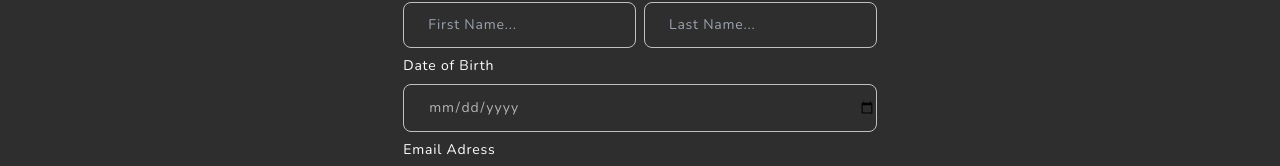
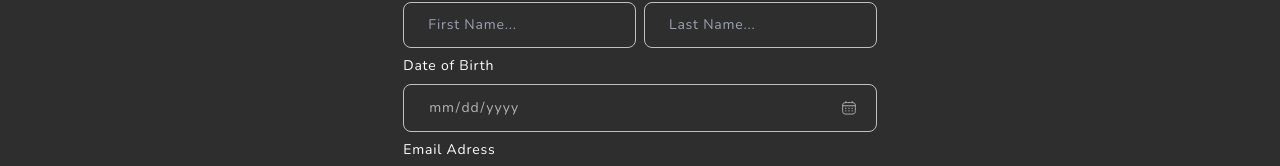
Before and after one commit to ImDeveloperz/web4jobs_frontend, a Next.js app: page /signup in a window 1280 px wide. Shown: the part 283-449 px from the top of the page. Built offline with nearby package versions, Linux system fonts and the light colour scheme; no server answers.

Commit message:
sign up validation completed ✅

```diff
--- a/package.json
+++ b/package.json
@@ -20,6 +20,7 @@
     "react-dom": "^18",
     "react-hook-form": "^7.52.1",
     "react-icons": "^5.2.1",
+    "react-toastify": "^10.0.5",
     "swr": "^2.2.5",
     "zod": "^3.23.8"
   },
--- a/src/app/globals.css
+++ b/src/app/globals.css
@@ -22,7 +22,28 @@
   --color-focus-secondary: #89D630;
 
 }
+input:-webkit-autofill,
+input:-webkit-autofill:hover,
+input:-webkit-autofill:focus,
+input:-webkit-autofill:active  {
+  -webkit-text-fill-color: white !important;
+  -webkit-box-shadow: 0 0 0px 1000px transparent inset;
+  transition: background-color 5000s ease-in-out 0s;
+}
+input {
+  caret-color: white;
+}
+input[type="date"]::-webkit-calendar-picker-indicator {
+  opacity: 0;
+}
 
+/* Add a custom icon */
+input[type="date"] {
+  background-image: url('/date.svg');
+  background-repeat: no-repeat;
+  background-position: calc(100% - 20px);;
+  background-size: 1em;
+}
 @media (prefers-color-scheme: dark) {
   :root {
     --foreground-rgb: 255, 255, 255;
--- a/src/components/auth/signup/SignUp.tsx
+++ b/src/components/auth/signup/SignUp.tsx
@@ -1,4 +1,6 @@
 'use client'
+import { toast, ToastContainer } from 'react-toastify';
+import 'react-toastify/dist/ReactToastify.css';
 import { ZodType, z } from 'zod';
 import { Text } from '@/constant'
 import { useAuth } from '@/hooks/auth';
@@ -8,7 +10,7 @@ import { useForm } from 'react-hook-form'
 import { zodResolver } from '@hookform/resolvers/zod';
 import { PiWarningCircleFill } from "react-icons/pi";
 
-const styleInput = 'py-3 pl-6 rounded-lg bg-transparent border text-quaternary-color  focus:outline-none focus:border-primary-color w-full';
+const styleInput = 'py-3 pl-6 rounded-lg bg-transparent border text-quaternary-color focus:outline-none focus:border-primary-color w-full';
 const SignUp = () => {
     const { signup } = useAuth({
         middleware: 'guest',
@@ -43,7 +45,7 @@ const SignUp = () => {
     });
     const signupFunction = async (data: FormData) => {
         if (!isChecked) {
-            setErrorCheck("You must agree to the terms and conditions before signing up");
+            toast.error("You must agree to the terms and conditions before signing up");
             return;
         }
         signup({
@@ -52,6 +54,7 @@ const SignUp = () => {
     };
     return (
         <div className="flex lg:pt-4 md:pt-6 pt-8   w-full  flex-col text-primary-color items-center justify-center ">
+            <ToastContainer position='top-center'  />
             {errorCheck && <div className="text-red-500 text-sm">{errorCheck}</div>}
             <div className='w-full' >
                 <div className='w-full' >
@@ -67,7 +70,7 @@ const SignUp = () => {
                                         <div className='flex flex-col gap-2'>
                                             <label htmlFor="first name">{Text.SignUp.input1}</label>
                                             <div className='flex  flex-col ' >
-                                                <input  {...register('first_name', { required: true })} className={`${styleInput} ${errors.last_name ? "border-red-500 focus:border-red-500 " : "border-quaternary-color" } `} type="text" id='first name' placeholder={Text.SignUp.placeholder1} />
+                                                <input  {...register('first_name', { required: true })} className={`${styleInput} ${errors.first_name ? "border-red-500 focus:border-red-500 " : "border-quaternary-color"} `} type="text" id='first name' placeholder={Text.SignUp.placeholder1} />
                                                 {errors.first_name && <div className="text-red-500 flex gap-1 items-center pt-1 text-xs">
                                                     <PiWarningCircleFill className="inline-block" />
                                                     <p>
@@ -79,7 +82,7 @@ const SignUp = () => {
                                         <div className='flex flex-col gap-2'>
                                             <label htmlFor="last name">{Text.SignUp.input2}</label>
                                             <div className='flex flex-col ' >
-                                                <input  {...register('last_name', { required: true })} className={`${styleInput} ${errors.last_name ? "border-red-500 focus:border-red-500 " : "border-quaternary-color" } `} type="text" id='last name' placeholder={Text.SignUp.placeholder2} />
+                                                <input  {...register('last_name', { required: true })} className={`${styleInput} ${errors.last_name ? "border-red-500 focus:border-red-500 " : "border-quaternary-color"} `} type="text" id='last name' placeholder={Text.SignUp.placeholder2} />
                                                 {errors.last_name && <div className="text-red-500 flex gap-1 items-center pt-1 text-xs">
                                                     <PiWarningCircleFill className="inline-block" />
                                                     <p>
@@ -92,7 +95,7 @@ const SignUp = () => {
                                     <div className='flex w-full gap-2 flex-col'>
                                         <label htmlFor="birth date">{Text.SignUp.input3}</label>
                                         <div className='flex flex-col'>
-                                                <input  {...register('birthdate', { required: true })} type="date" className={`${styleInput} ${errors.last_name ? "border-red-500 focus:border-red-500 " : "border-quaternary-color" } `} placeholder={Text.SignUp.placeholder3} />
+                                            <input  {...register('birthdate', { required: true })} type="date" className={`${styleInput} ${errors.birthdate ? "border-red-500 focus:border-red-500 " : "border-quaternary-color"} pr-4 `} placeholder={Text.SignUp.placeholder3} />
                                             {
                                                 errors.birthdate && <div className="text-red-500 flex gap-1 items-center pt-1 text-xs">
                                                     <PiWarningCircleFill className="inline-block" />
@@ -103,11 +106,11 @@ const SignUp = () => {
                                             }
                                         </div>
                                     </div>
-                                        <div className='flex w-full gap-2 flex-col'>
+                                    <div className='flex w-full gap-2  flex-col'>
                                         <label htmlFor="email">{Text.SignUp.input4}</label>
                                         <div >
-                                                <input  {...register('email', { required: true })} type="email" className={`${styleInput} ${errors.last_name ? "border-red-500 focus:border-red-500 " : "border-quaternary-color" } `} placeholder={Text.SignUp.placeholder4} />
-                                                {errors.email && <div className="text-red-500 flex gap-1 items-center pt-1 text-xs">
+                                            <input  {...register('email', { required: true })} type="email" className={`${styleInput} ${errors.email ? "border-red-500 focus:border-red-500 " : "border-quaternary-color"} `} placeholder={Text.SignUp.placeholder4} />
+                                            {errors.email && <div className="text-red-500 relative flex gap-1 items-center pt-1 text-xs">
                                                 <PiWarningCircleFill className="inline-block" />
                                                 <p>
                                                     {errors.email.message}
@@ -118,7 +121,7 @@ const SignUp = () => {
                                     <div className='flex gap-2 w-full flex-col'>
                                         <label htmlFor="password">{Text.SignUp.input5}</label>
                                         <div>
-                                                <input  {...register('password', { required: true })} type="password" className={`${styleInput} ${errors.last_name ? "border-red-500 focus:border-red-500 " : "border-quaternary-color" } `} placeholder={Text.SignUp.placeholder5} />
+                                            <input  {...register('password', { required: true })} type="password" className={`${styleInput} ${errors.password ? "border-red-500 focus:border-red-500 " : "border-quaternary-color"} `} placeholder={Text.SignUp.placeholder5} />
                                             {errors.password && <div className="text-red-500 flex gap-1 items-center pt-1 text-xs">
                                                 <PiWarningCircleFill className="inline-block" />
                                                 <p>
@@ -130,7 +133,7 @@ const SignUp = () => {
                                     <div className='flex gap-2 flex-col w-full' >
                                         <label htmlFor="password">{Text.SignUp.input6}</label>
                                         <div>
-                                                <input  {...register('password_confirmation', { required: true })} type="password" className={`${styleInput} ${errors.last_name ? "border-red-500 focus:border-red-500 " : "border-quaternary-color" } `} placeholder={Text.SignUp.placeholder6} />
+                                            <input  {...register('password_confirmation', { required: true })} type="password" className={`${styleInput} ${errors.password_confirmation ? "border-red-500 focus:border-red-500 " : "border-quaternary-color"} `} placeholder={Text.SignUp.placeholder6} />
                                             {errors.password_confirmation && <div className="text-red-500 flex gap-1 items-center pt-1 text-xs">
                                                 <PiWarningCircleFill className="inline-block" />
                                                 <p>
```
Also changed, not shown: public/date.svg (added), 1 other file (tests, documents, lock files or other folders). Lines whose indentation alone changed are shown as unchanged.
